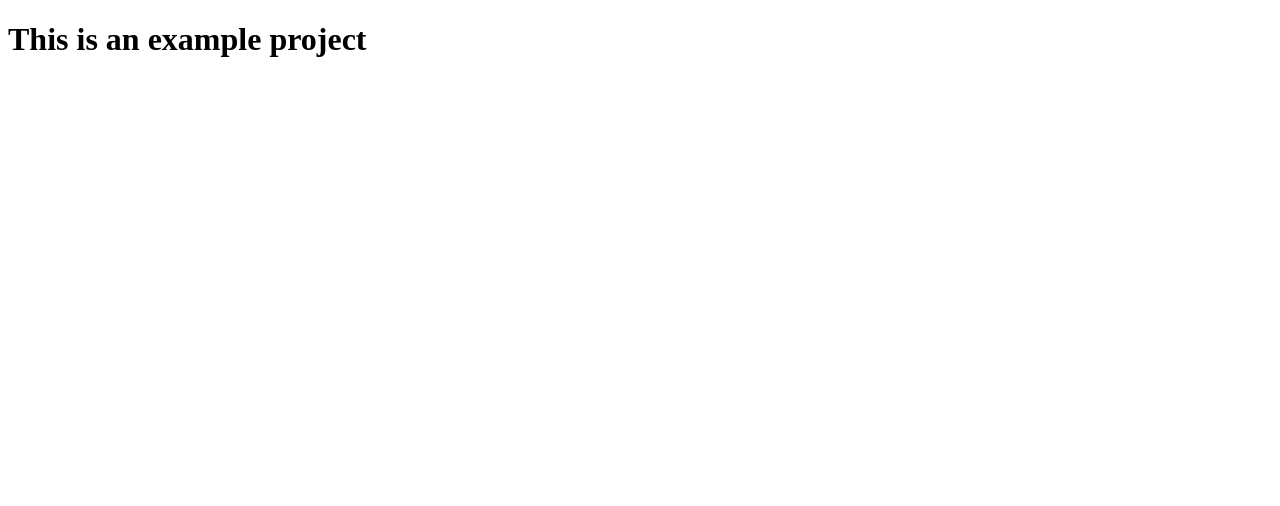
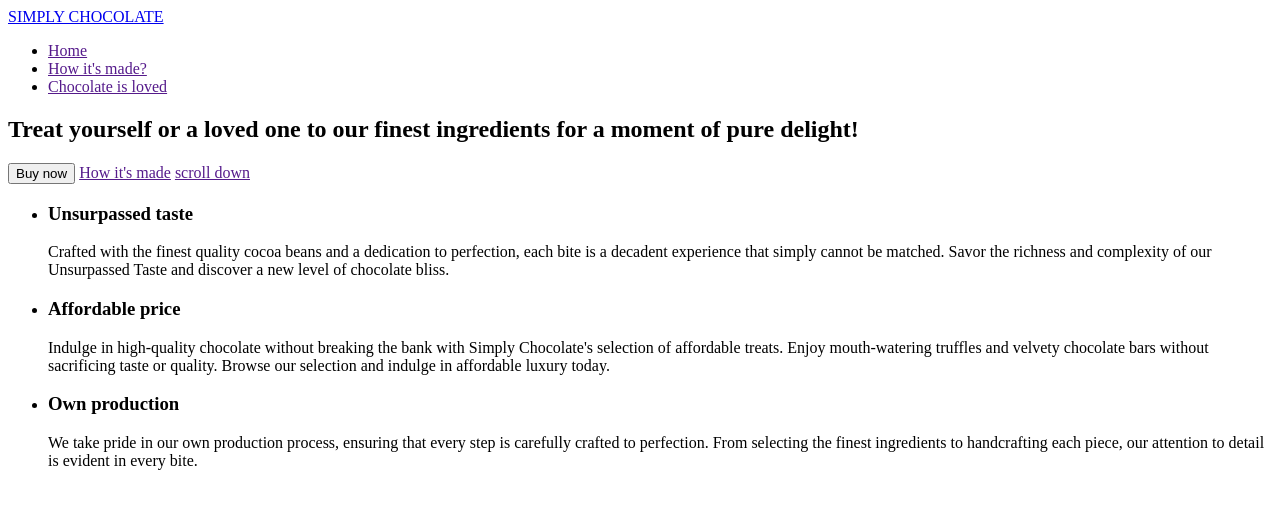
Before and after one commit to Solo-Yulchik/my-first-project-Danulko, a plain HTML site: page index.html in a window 1280 px wide. Drawn offline with Linux system fonts and the light colour scheme.

Commit message:
add markup header

```diff
--- a/index.html
+++ b/index.html
@@ -1,11 +1,67 @@
 <!DOCTYPE html>
 <html lang="en">
-<head>
-    <meta charset="UTF-8">
-    <meta name="viewport" content="width=device-width, initial-scale=1.0">
+  <head>
+    <meta charset="UTF-8" />
+    <meta name="viewport" content="width=device-width, initial-scale=1.0" />
     <title>Document</title>
-</head>
-<body>
-    <h1>This is an example project</h1>
-</body>
+  </head>
+  <body>
+    <header>
+      <nav>
+        <a href="./index.html">SIMPLY CHOCOLATE</a>
+        <ul>
+          <li><a href="">Home</a></li>
+          <li><a href="">How it's made?</a></li>
+          <li><a href="">Chocolate is loved</a></li>
+        </ul>
+      </nav>
+    </header>
+
+    <main>
+      <section>
+        <h1>
+          Treat yourself or a loved one to our finest ingredients for a moment
+          of pure delight!
+        </h1>
+        <button type="button">Buy now</button>
+        <a href="">How it's made</a>
+        <a href="">scroll down</a>
+      </section>
+      <section>
+        <!-- <h2>features</h2> -->
+
+        <ul>
+          <li>
+            <h3>Unsurpassed taste</h3>
+            <p>
+              Crafted with the finest quality cocoa beans and a dedication to
+              perfection, each bite is a decadent experience that simply cannot
+              be matched. Savor the richness and complexity of our Unsurpassed
+              Taste and discover a new level of chocolate bliss.
+            </p>
+          </li>
+          <li>
+            <h3>Affordable price</h3>
+            <p>
+              Indulge in high-quality chocolate without breaking the bank with
+              Simply Chocolate's selection of affordable treats. Enjoy
+              mouth-watering truffles and velvety chocolate bars without
+              sacrificing taste or quality. Browse our selection and indulge in
+              affordable luxury today.
+            </p>
+          </li>
+          <li>
+            <h3>Own production</h3>
+            <p>
+              We take pride in our own production process, ensuring that every
+              step is carefully crafted to perfection. From selecting the finest
+              ingredients to handcrafting each piece, our attention to detail is
+              evident in every bite.
+            </p>
+          </li>
+        </ul>
+      </section>
+    </main>
+    <footer></footer>
+  </body>
 </html>
```
